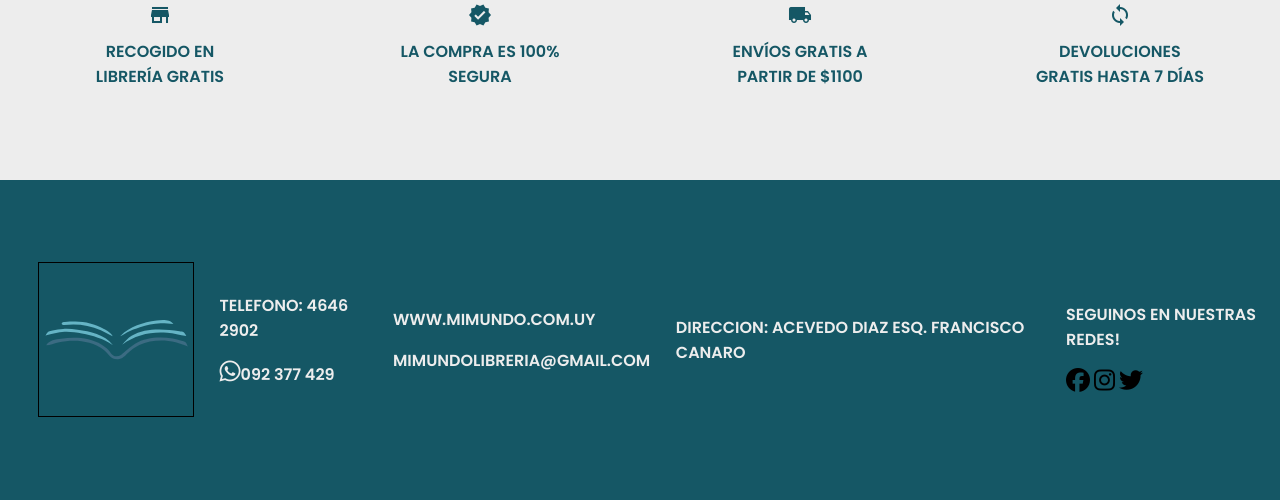
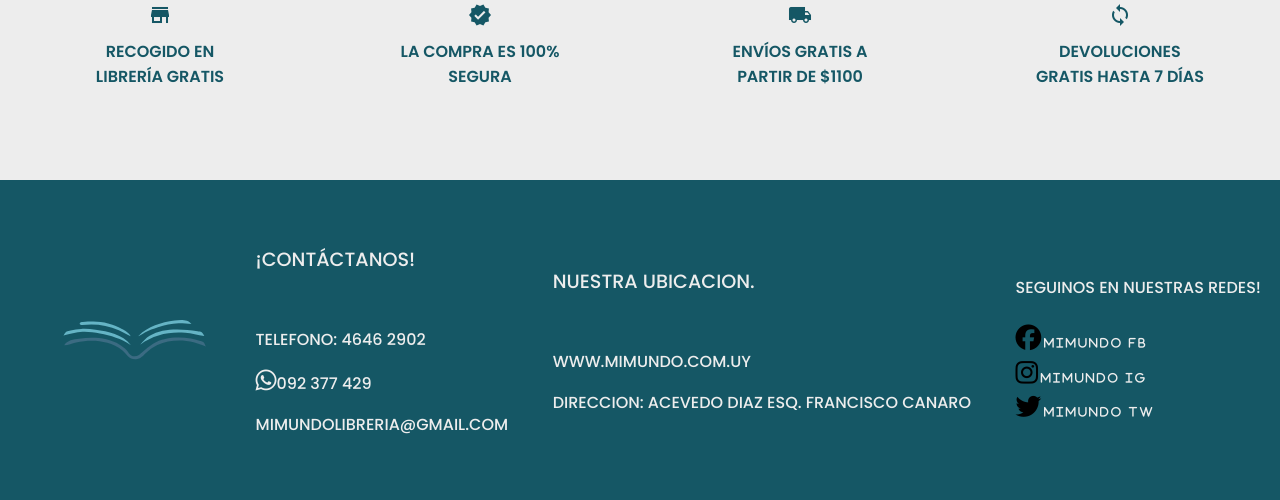
Before and after one commit to facundocb/LIBRERIA, a PHP site: page /index.php in a window 1280 px wide. Shown: the part 801-1301 px from the top of the page. Run offline with PHP 8.4, Linux system fonts and the light colour scheme; data that the repository does not hold is empty; some libraries are stand-ins or nearby versions.

Commit message:
Footer mejorado v1

```diff
--- a/layout/estilos.css
+++ b/layout/estilos.css
@@ -484,19 +484,41 @@ footer {
   display: flex;
   flex-direction: row;
   align-items: center;
+  justify-content: space-evenly;
   gap: 2vw;
 }
 
 footer p {
   color: var(--color-cinco);
+  font-family: "Poppins", sans-serif;
+  font-size: 1em;
+  font-weight: 500;
 }
+.titulofooter{
+  font-size: 1.2em !important;
+}
+#footer_logo {
 
-#footer_logo {
-  border: solid 1px black;
   width: 12vw;
   height: 12vw;
   margin-left: 3vw;
 }
+
+
+#redes{
+  display: flex;
+  flex-direction: column;
+  gap: 0.7vw;
+}
+#redes i {
+  width: 11vw;
+  font-size: 0.7em;
+  color: var(--color-cinco);
+  text-align: left;
+  letter-spacing: 0.2vw;
+
+}
+#redes i::before{ font-size: 2.3em; color: black;}
 
 /* ESTO ES TODO DEL LOGIN */
 #login {
--- a/layout/footer.php
+++ b/layout/footer.php
@@ -3,23 +3,23 @@
   <img id="footer_logo" alt='imagen'  src="<?php echo $_SESSION['ruta']?>RECURSOS/logo.svg">
 
   <section>
+    <p class="titulofooter" >¡Contáctanos!</p><br>
     <p>Telefono: 4646 2902</p>
     <p><i class="fa-brands fa-whatsapp"></i>092 377 429</p>
-  </section>
-  <section>
-    <p>www.mimundo.com.uy</p>
     <p>mimundolibreria@gmail.com</p>
   </section>
 
-<p>Direccion: Acevedo Diaz esq. Francisco Canaro</p>
-
-
+<section>
+  <p class="titulofooter" >Nuestra ubicacion.</p><br>
+  <p>www.mimundo.com.uy</p>
+  <p>Direccion: Acevedo Diaz esq. Francisco Canaro</p>
+</section>
 
 <div id="redes">
   <p>seguinos en nuestras redes!</p>
-  <i class="fa-brands fa-facebook"></i>
-  <i class="fa-brands fa-instagram"></i>
-  <i class="fa-brands fa-twitter"></i>
+  <i class="fa-brands fa-facebook">mimundo fb</i>
+  <i class="fa-brands fa-instagram">mimundo ig</i>
+  <i class="fa-brands fa-twitter">mimundo tw</i>
 </div>
 
 
```
